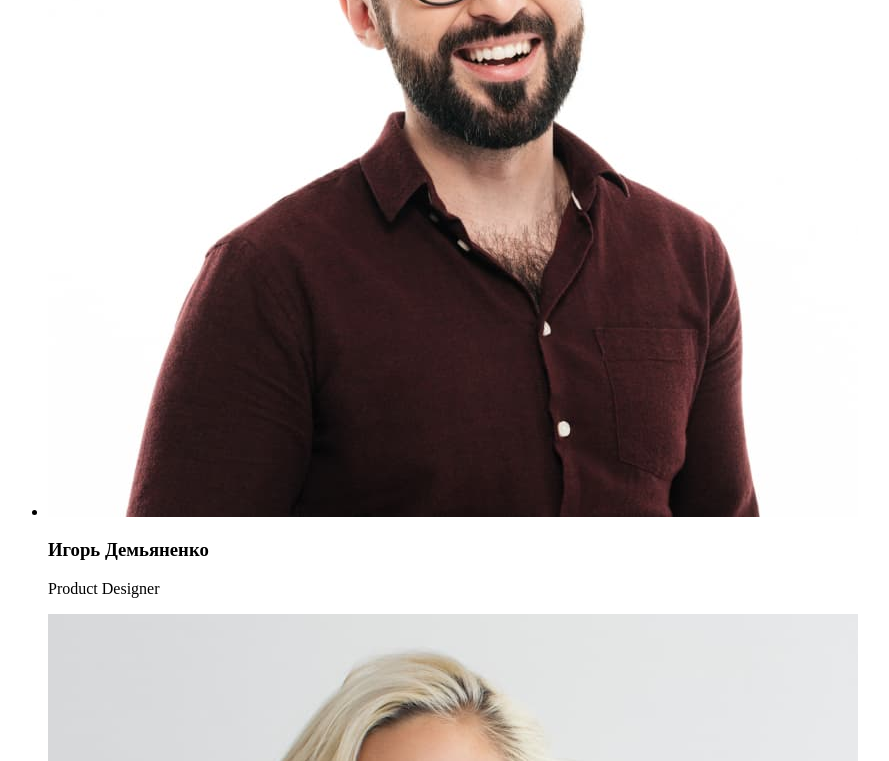
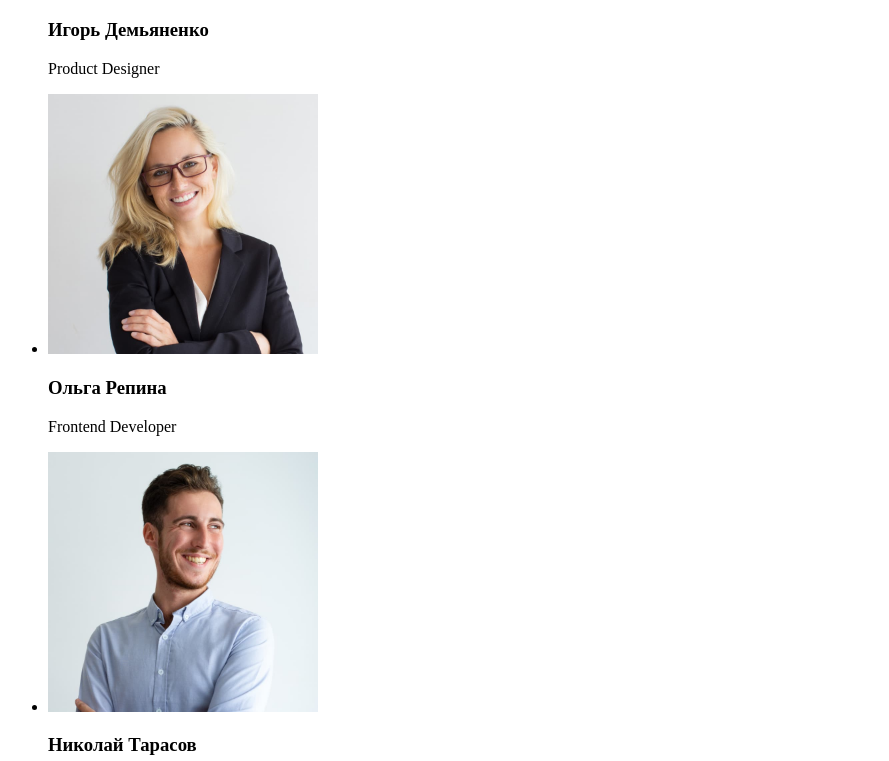
Before and after one commit to KateRashidova/goit-markup-hw-01, a plain HTML site: page index.html in a window 1280 px wide. Shown: the part 1759-2520 px from the top of the page, without its empty margins (0-889 px from the left). Drawn offline with Linux system fonts and the light colour scheme.

Commit message:
Меняет размер изображений

```diff
--- a/index.html
+++ b/index.html
@@ -72,22 +72,22 @@
             <h2>Наша команда</h2>
                 <ul>
                     <li>
-                        <img src="./images/member-1.jpg" alt="член команды 1" width="810" height="780">
+                        <img src="./images/member-1.jpg" alt="член команды 1" width="270" height="260">
                         <h3>Игорь Демьяненко</h3>
                         <p lang="en">Product Designer</p>
                     </li>
                     <li>
-                        <img src="./images/member-2.jpg" alt="член команды 2" width="810" height="780">
+                        <img src="./images/member-2.jpg" alt="член команды 2" width="270" height="260">
                         <h3>Ольга Репина</h3>
                         <p lang="en">Frontend Developer</p>
                     </li>
                     <li>
-                        <img src="./images/member-3.jpg" alt="член команды 3" width="810" height="780">
+                        <img src="./images/member-3.jpg" alt="член команды 3" width="270" height="260">
                         <h3>Николай Тарасов</h3>
                         <p lang="en">Marketing</p>
                     </li>
                     <li>
-                        <img src="./images/member-4.jpg" alt="член команды 4" width="810" height="780">
+                        <img src="./images/member-4.jpg" alt="член команды 4" width="270" height="260">
                         <h3>Михаил Ермаков</h3>
                         <p lang="en">UI Designer</p>
                     </li>
```
